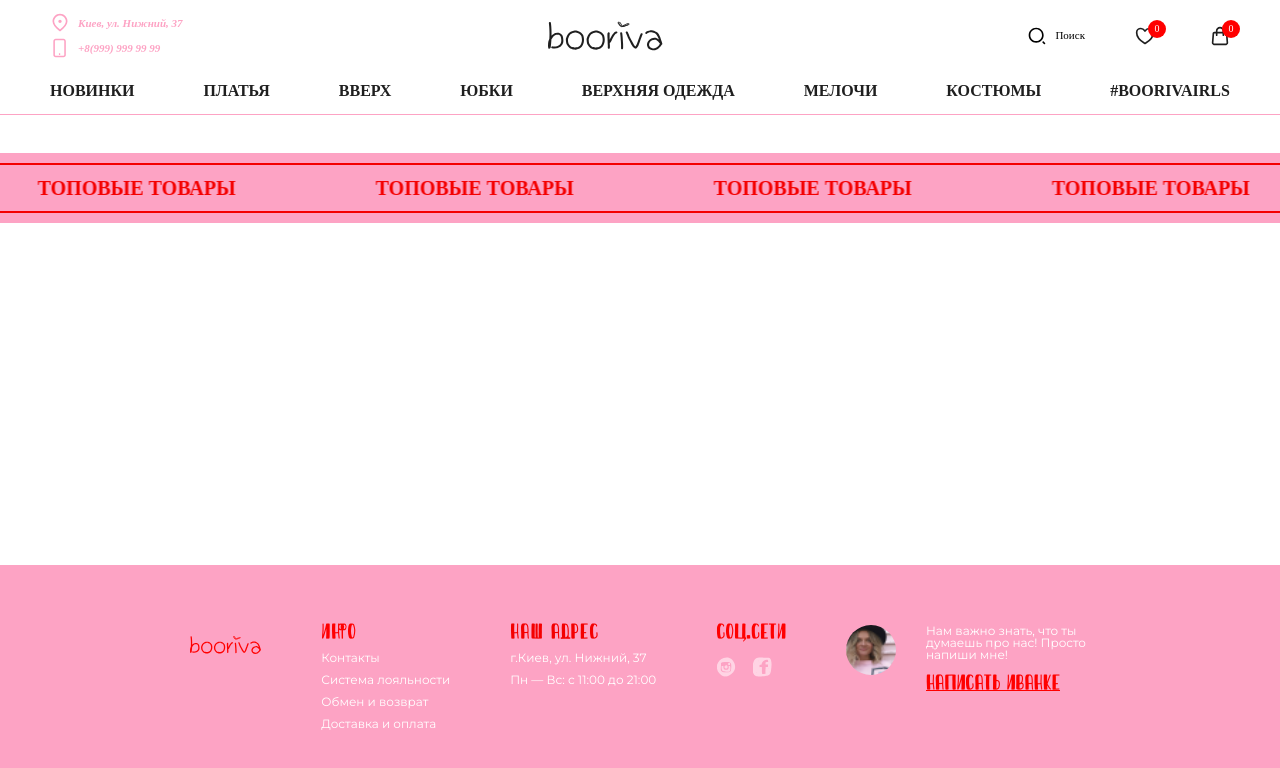
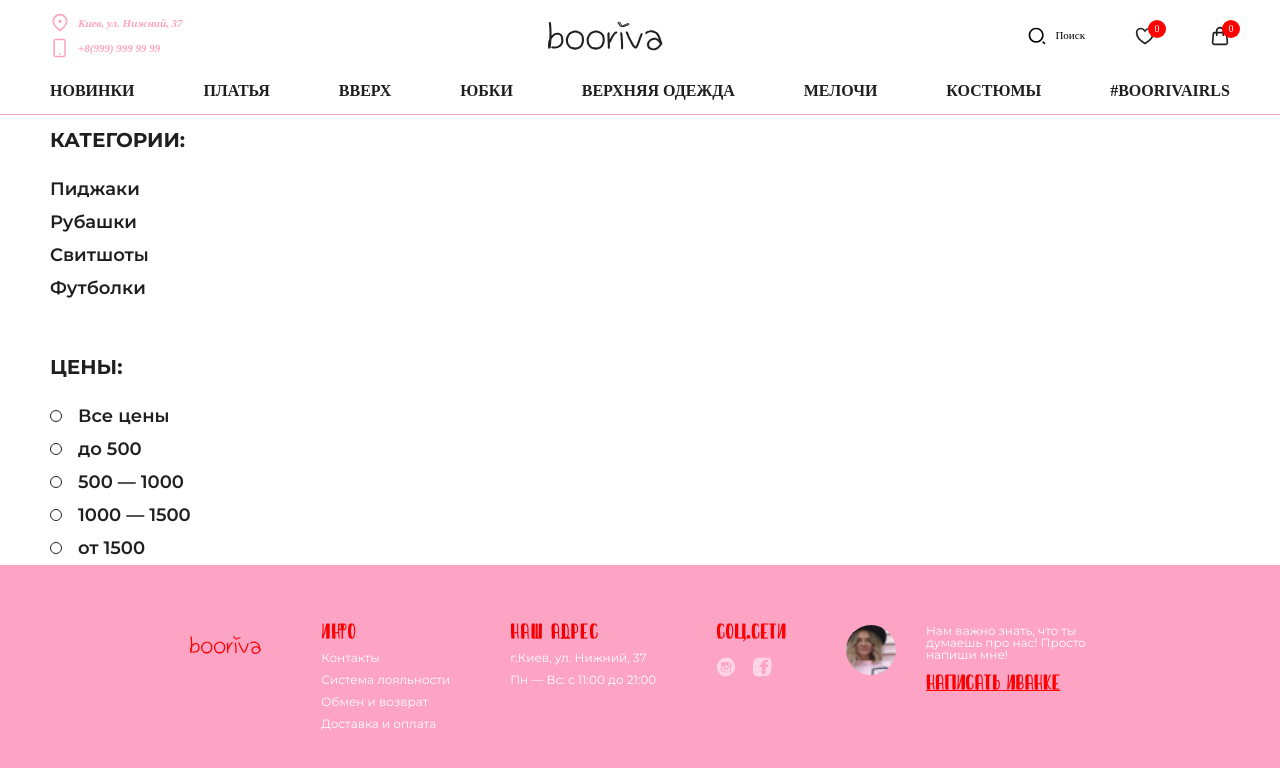
Before and after one commit to Luiza-Hamzatova/booriva, a React (Create React App) app: page / in a window 1280 px wide. Shown: the top 768 px of the page. Built offline with nearby package versions, Linux system fonts and the light colour scheme.

Commit message:
завершила компонент Категории

```diff
--- a/public/index.html
+++ b/public/index.html
@@ -3,11 +3,11 @@
 
 <head>
   <meta charset="utf-8" />
-
+  <link rel="icon" href="./booriva.ico" />
   <meta name="viewport" content="width=device-width, initial-scale=1" />
   <meta name="theme-color" content="#000000" />
   <meta name="description" content="Web site created using create-react-app" />
-  <title></title>
+  <title>Booriva.com</title>
 </head>
 
 <body>
--- a/src/App.js
+++ b/src/App.js
@@ -2,12 +2,13 @@ import Button from "./components/button/button";
 import Footer from "./layout/Footer/Footer";
 import Header from "./layout/Header/Header";
 import InfiniteMarquee from "./layout/InfiniteMarquee/InfiniteMarquee";
+import Filter from "./pages/Filter/Filter";
 
 const App = () => {
   return (
     <div>
       <Header />
-      <Button value="смотреть все" />
+      <Filter/>
       <InfiniteMarquee/>
       <Footer />
     </div>
--- a/src/index.sass
+++ b/src/index.sass
@@ -53,6 +53,7 @@ footer, header, hgroup, menu, nav, section
 
 body
   line-height: 1
+  height: 100%
 
 ol, ul
   list-style: none
--- a/src/layout/Footer/Footer.module.sass
+++ b/src/layout/Footer/Footer.module.sass
@@ -1,4 +1,5 @@
 .footer
+  margin-top:20px
   position: absolute
   left: 0
   bottom: 0
--- a/src/layout/Header/Header.module.sass
+++ b/src/layout/Header/Header.module.sass
@@ -7,6 +7,7 @@
   left: 0
   right: 0
   z-index: 6
+  margin-bottom: 20px
   .headerContent
     position: relative
   .headerInner
--- a/src/layout/InfiniteMarquee/InfiniteMarquee.module.sass
+++ b/src/layout/InfiniteMarquee/InfiniteMarquee.module.sass
@@ -1,5 +1,4 @@
 .infiniteMarquee
-  margin-top: 100px
   display: flex
   overflow: hidden
   width: 100%
--- /dev/null
+++ b/src/pages/Filter/Filter.jsx
@@ -0,0 +1,63 @@
+import styles from "./Filter.module.sass";
+
+const Filter = () => {
+  return (
+    <div className={styles.catalog}>
+      <div className={styles.filter}>
+        <div className={styles.column}>
+          <div className={styles.title}>КАТЕГОРИИ:</div>
+          <ul className={styles.list}>
+            <li>
+              <a href="/" className={styles.item}>
+                Пиджаки
+              </a>
+            </li>
+            <li>
+              <a href="/" className={styles.item}>
+                Рубашки
+              </a>
+            </li>
+            <li>
+              <a href="/" className={styles.item}>
+                Свитшоты
+              </a>
+            </li>
+            <li>
+              <a href="/" className={styles.item}>
+                Футболки
+              </a>
+            </li>
+          </ul>
+        </div>
+
+        <div className={styles.column}>
+          <div className={styles.title}>ЦЕНЫ:</div>
+          <form className={styles.options}>
+            <div className={styles.option}>
+              <input name="price" type="radio" id="AllPrices" />
+              <label htmlFor="AllPrices">Все цены </label>
+            </div>
+            <div className={styles.option}>
+              <input name="price" type="radio" id="to500" />
+              <label htmlFor="to500">до 500</label>
+            </div>
+            <div className={styles.option}>
+              <input name="price" type="radio" id="from500-to1000" />
+              <label htmlFor="from500-to1000">500 — 1000</label>
+            </div>
+            <div className={styles.option}>
+              <input name="price" type="radio" id="from1000-to1500" />
+              <label htmlFor="from1000-to1500">1000 — 1500</label>
+            </div>
+            <div className={styles.option}>
+              <input name="price" type="radio" id="from1500" />
+              <label htmlFor="from1500">от 1500</label>
+            </div>
+          </form>
+        </div>
+      </div>
+    </div>
+  );
+};
+
+export default Filter;
--- /dev/null
+++ b/src/pages/Filter/Filter.module.sass
@@ -0,0 +1,91 @@
+.catalog
+  font-family: var(--primary-ff)
+  color: var(--umbra)
+  display: grid
+  grid-template-columns: 1fr
+  grid-template-rows: 120px 50px 1fr
+  gap: 25px
+  padding: 50px 0 0
+  position: relative
+  margin-bottom: 50px
+  @media (min-width: 480px)
+    grid-template-columns: 1fr 2fr
+    grid-template-rows: 125px 1fr
+    column-gap: 30px
+    padding: 68px 0 0
+  @media (min-width: 768px)
+    grid-template-columns: 170px 1fr
+    grid-template-rows: 152px 1fr
+    padding: 127px 15px 0
+    column-gap: 55px
+    row-gap: 50px
+  @media (min-width: 1000px)
+    grid-template-rows: 200px 1fr
+    padding: 130px 50px 0
+    gap: 60px
+  @media (min-width: 1440px)
+    max-width: 1140px
+    margin: 0 auto
+    padding: 130px 0 0
+    column-gap: 65px
+
+.filter
+  display: none
+  @media (min-width: 768px)
+    display: flex
+    flex-direction: column
+    gap: 60px
+    grid-column: 1 / 2
+    grid-row: 1 / 3
+
+.column
+  display: flex
+  flex-direction: column
+  gap: 30px
+
+.title
+  color: var(--umbra)
+  font-size: 20px
+  font-weight: var(--bold-fw)
+
+.options, .list
+  display: flex
+  flex-direction: column
+  gap: 15px
+
+.item
+  font-size: 18px
+  font-weight: var(--semibold-fw)
+  transition: all 0.3s ease
+  &:hover
+    color: var(--taffy-pink)
+
+.option input[type="radio"]
+  display: none
+  & + label
+    position: relative
+    color: var(--umbra)
+    font-size: 18px
+    font-weight: var(--semibold-fw)
+    cursor: pointer
+    display: flex
+    align-items: center
+  & + label:before
+    content: ''
+    width: 10px
+    height: 10px
+    border: 1px solid var(--umbra)
+    border-radius: 50%
+    background-color: var(--white)
+    transition: border-color 0.3s, background-color 0.3s
+    margin-right: 16px
+  &:checked + label:before
+    background-color: var(--taffy-pink)
+    border-color: var(--taffy-pink)
+  &:checked + label
+    color: var(--taffy-pink)
+    font-style: italic
+
+.active
+  color: var(--taffy-pink)
+  font-style: italic
```
Also changed, not shown: 1 other file (tests, documents, lock files or other folders).
